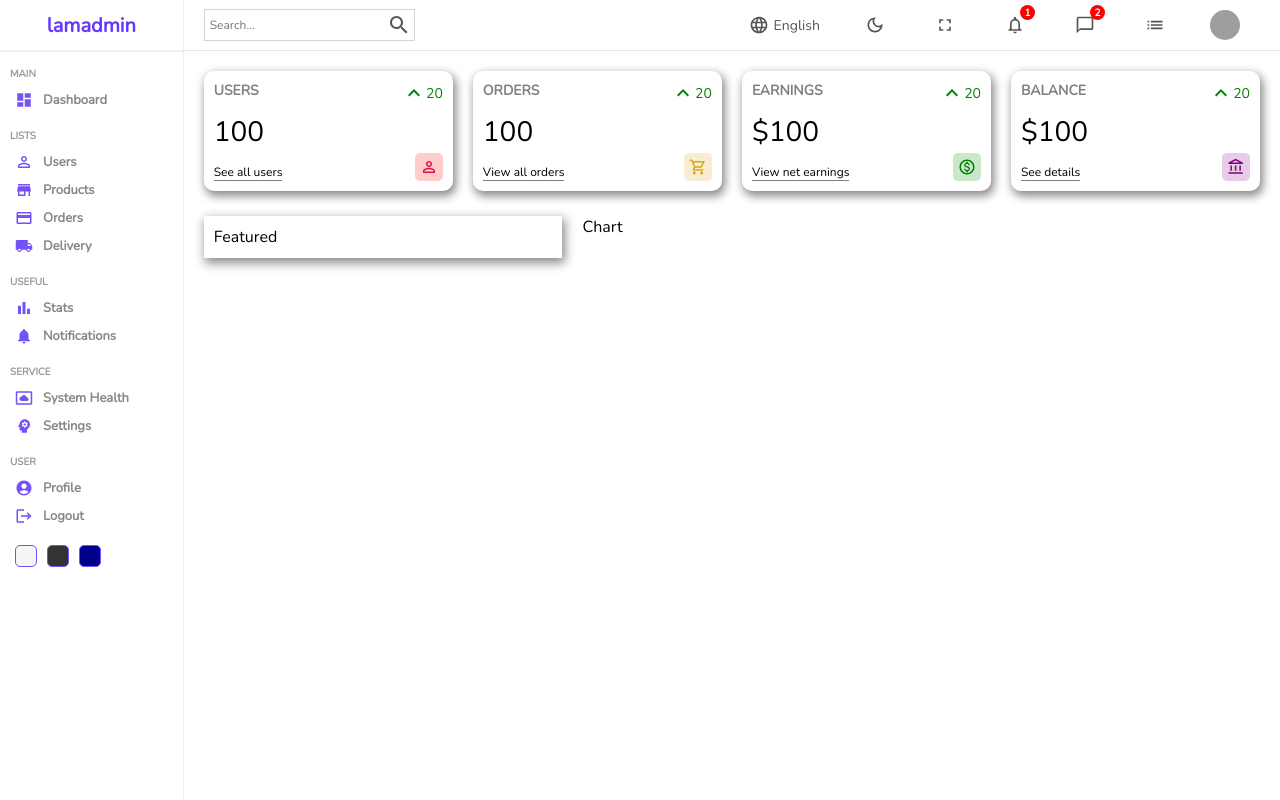
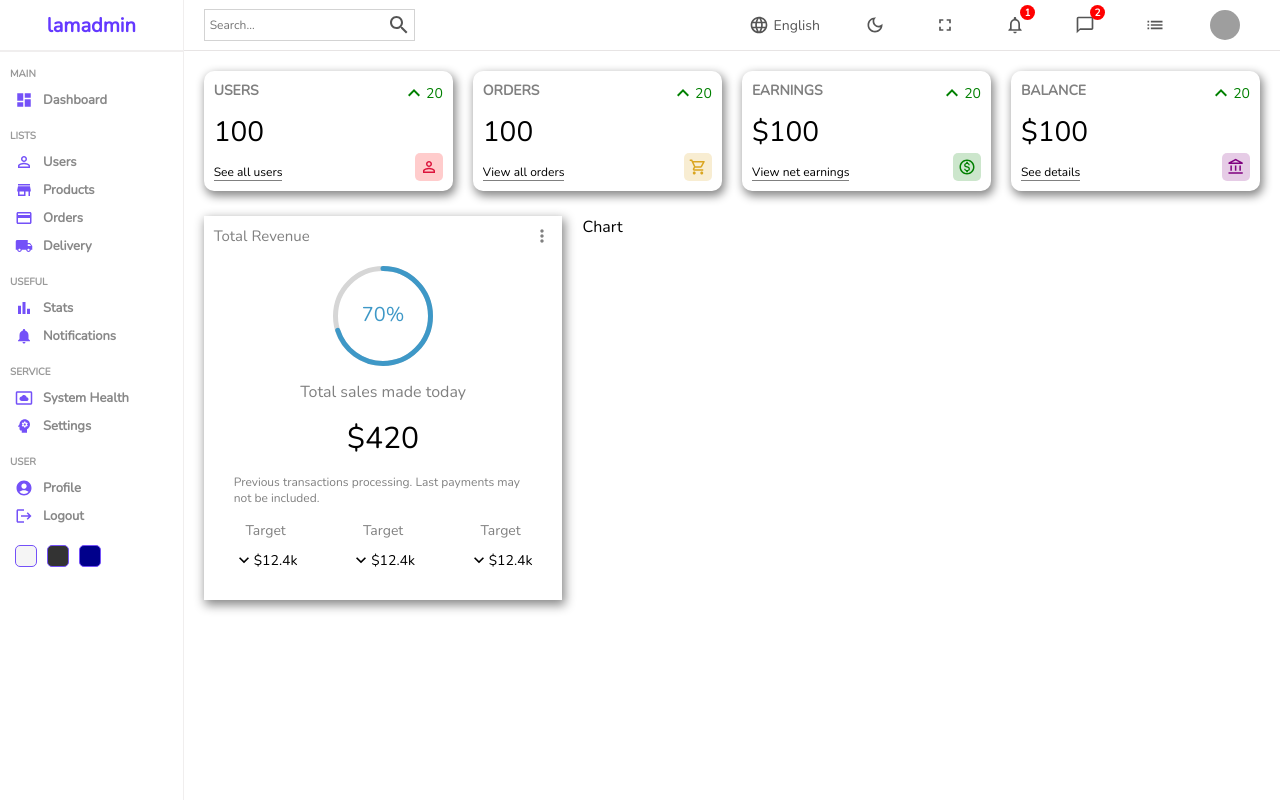
Before and after one commit to patriceandrea/admin-dashboard, a React (Create React App) app in the folder client/: page / in a window 1280 px wide. Built offline with nearby package versions, Linux system fonts and the light colour scheme; grey boxes are pictures that could not be loaded.

Commit message:
CSS styling on the featured component

```diff
--- a/client/package.json
+++ b/client/package.json
@@ -11,6 +11,7 @@
     "@testing-library/react": "^13.4.0",
     "@testing-library/user-event": "^13.5.0",
     "react": "^18.2.0",
+    "react-circular-progressbar": "^2.1.0",
     "react-dom": "^18.2.0",
     "react-router-dom": "^6.4.0",
     "react-scripts": "5.0.1",
--- a/client/src/components/featured/Featured.js
+++ b/client/src/components/featured/Featured.js
@@ -1,9 +1,50 @@
-import './featured.scss'
+import './featured.scss';
+import MoreVertIcon from '@mui/icons-material/MoreVert';
+import { CircularProgressbar } from 'react-circular-progressbar';
+import 'react-circular-progressbar/dist/styles.css';
+import KeyboardArrowDownIcon from '@mui/icons-material/KeyboardArrowDown';
+import KeyboardDoubleArrowDownOutlinedIcon from '@mui/icons-material/KeyboardDoubleArrowDownOutlined';
 
 const Featured = () => {
   return (
     <div className='featured'>
-      Featured
+      <div className='top'>
+        <h1 className='title'>Total Revenue</h1>
+        <MoreVertIcon fontSize='small' />
+      </div>
+      <div className='bottom'>
+        <div className='featuredChart'>
+          < CircularProgressbar value={70} text={"70%"} strokeWidth={5} />
+        </div>
+        <p className='title'>Total sales made today</p>
+        <p className='amount'>$420</p>
+        <p className='description'>
+          Previous transactions processing. Last payments may not be included.
+        </p>
+        <div className='summary'>
+          <div className='item'>
+            <div className='itemTitle'>Target</div>
+            <div className='itemResult'>
+              <KeyboardArrowDownIcon fontSize='small' />
+              <div className='resultAmount'>$12.4k</div>
+            </div>
+          </div>
+          <div className='item'>
+            <div className='itemTitle'>Target</div>
+            <div className='itemResult'>
+              <KeyboardArrowDownIcon fontSize='small' />
+              <div className='resultAmount'>$12.4k</div>
+            </div>
+          </div>
+          <div className='item'>
+            <div className='itemTitle'>Target</div>
+            <div className='itemResult'>
+              <KeyboardArrowDownIcon fontSize='small' />
+              <div className='resultAmount'>$12.4k</div>
+            </div>
+          </div>
+        </div>
+      </div>
     </div>
   )
 }
--- a/client/src/components/featured/featured.scss
+++ b/client/src/components/featured/featured.scss
@@ -3,4 +3,68 @@
   -webkit-box-shadow: 2px 4px 10px 1px rgba(0, 0, 0, 0.47);
   box-shadow: 2px 4px 10px 1px rgba(0, 0, 0, 0.47);
   padding: 10px;
+
+  .top {
+    display: flex;
+    align-items: center;
+    justify-content: space-between;
+    color: gray;
+
+    .title {
+      font-size: 15px;
+      font-weight: 500;
+    }
+  }
+
+  .bottom {
+    padding: 20px;
+    display: flex;
+    flex-direction: column;
+    align-items: center;
+    justify-content: center;
+    gap: 15px;
+
+    .featuredChart {
+      width: 100px;
+      height: 100px;
+    }
+
+    .title {
+      font-weight: 500;
+      color: gray;
+    }
+
+    .amount {
+      font-size: 30px;
+    }
+
+    .description {
+      font-weight: 300;
+      font-size: 12px;
+      color: gray;
+    }
+
+    .summary {
+      width: 100%;
+      display: flex;
+      align-items: center;
+      justify-content: space-between;
+
+      .item {
+        text-align: center;
+
+        .itemTitle {
+          font-size: 14px;
+          color: gray;
+        }
+
+        .itemResult {
+          display: flex;
+          align-items: center;
+          margin-top: 10px;
+          font-size: 14px;
+        }
+      }
+    }
+  }
 }
```
Also changed, not shown: 1 other file (tests, documents, lock files or other folders).
